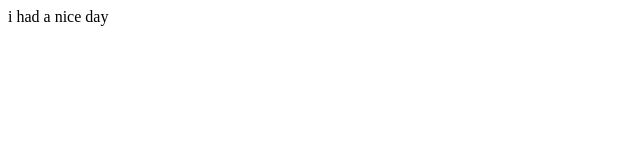
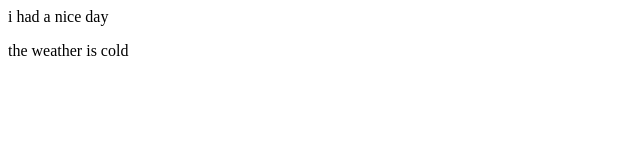
Before and after one commit to sreeshmaraj/new_repo, a plain HTML site: page index.html in a window 1280 px wide. Shown: the whole page, without its empty margins (0-640 px from the left). Drawn offline with Linux system fonts and the light colour scheme.

Commit message:
Update index.html

```diff
--- a/index.html
+++ b/index.html
@@ -1 +1,2 @@
 <p> i had a nice day </p>
+<p> the weather is cold </p>
```
